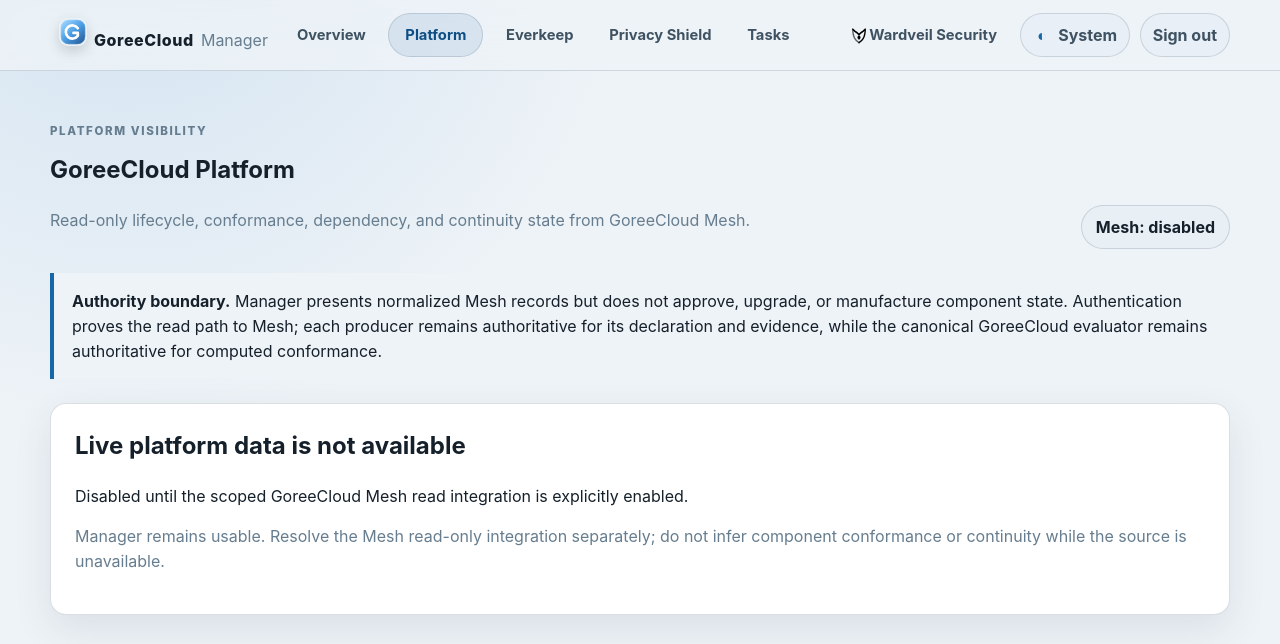
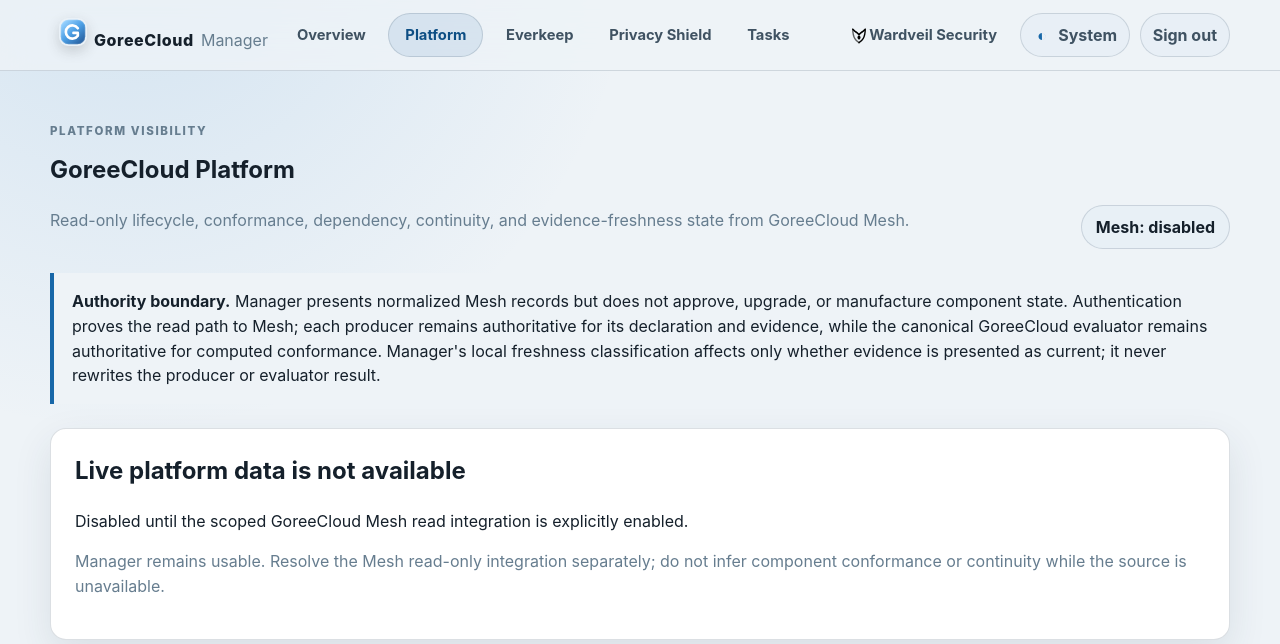
Before and after one commit to GoreeCloud/goreecloud-manager, a Django app: page /platform/ in a window 1280 px wide. Shown: the top 644 px of the page. Run offline with Django 5.2, Linux system fonts and the light colour scheme; the visitor is signed in with stand-in values (Sample User, id 1); parts of the project's set-up code (start-up, migrations or seed data) failed here and were passed over.

Commit message:
Expose stale Platform Registry evidence without upgrading truth

```diff
--- a/core/templates/core/platform.html
+++ b/core/templates/core/platform.html
@@ -13,17 +13,24 @@
     <div>
       <p class="eyebrow">Platform visibility</p>
       <h1 id="platform-title">GoreeCloud Platform</h1>
-      <p>Read-only lifecycle, conformance, dependency, and continuity state from GoreeCloud Mesh.</p>
+      <p>Read-only lifecycle, conformance, dependency, continuity, and evidence-freshness state from GoreeCloud Mesh.</p>
     </div>
     <span class="platform-state">Mesh: {{ mesh.state }}</span>
   </header>
 
   <aside class="platform-boundary">
     <strong>Authority boundary.</strong>
-    Manager presents normalized Mesh records but does not approve, upgrade, or manufacture component state. Authentication proves the read path to Mesh; each producer remains authoritative for its declaration and evidence, while the canonical GoreeCloud evaluator remains authoritative for computed conformance.
+    Manager presents normalized Mesh records but does not approve, upgrade, or manufacture component state. Authentication proves the read path to Mesh; each producer remains authoritative for its declaration and evidence, while the canonical GoreeCloud evaluator remains authoritative for computed conformance. Manager's local freshness classification affects only whether evidence is presented as current; it never rewrites the producer or evaluator result.
   </aside>
 
-  {% if mesh.state == "healthy" %}
+  {% if mesh.state == "degraded" %}
+    <aside class="platform-boundary" role="status">
+      <strong>Stale platform evidence.</strong>
+      {{ mesh.detail }} Refresh or republish the affected producer records before treating favorable state as current operational evidence.
+    </aside>
+  {% endif %}
+
+  {% if mesh.state == "healthy" or mesh.state == "degraded" %}
     <section class="platform-summary" aria-label="Platform summary">
       <div class="platform-summary-card">
         <strong>{{ mesh.records|length }}</strong>
@@ -31,15 +38,19 @@
       </div>
       <div class="platform-summary-card">
         <strong>{{ mesh.conformant_count }}</strong>
-        <span>canonical-evaluator conformant</span>
+        <span>fresh canonical-evaluator conformant</span>
       </div>
       <div class="platform-summary-card">
         <strong>{{ mesh.stable_eligible_count }}</strong>
-        <span>canonical-evaluator Stable eligible</span>
+        <span>fresh Stable eligible</span>
       </div>
       <div class="platform-summary-card">
         <strong>{{ mesh.verified_restore_count }}</strong>
-        <span>verified restore evidence</span>
+        <span>fresh verified restore evidence</span>
+      </div>
+      <div class="platform-summary-card">
+        <strong>{{ mesh.stale_count }}</strong>
+        <span>stale records</span>
       </div>
     </section>
 
@@ -57,12 +68,17 @@
               <h2 id="component-{{ forloop.counter }}">{{ record.product_name }}</h2>
               <p class="platform-muted"><code>{{ record.component_id }}</code> · {{ record.repository }} · source <code>{{ record.source_revision|slice:":12" }}…</code></p>
             </div>
-            <div class="platform-badge-row" aria-label="Lifecycle and canonical conformance">
+            <div class="platform-badge-row" aria-label="Lifecycle, canonical conformance, and evidence freshness">
               <span class="platform-badge">{{ record.lifecycle }}</span>
               <span class="platform-badge">{{ record.computed_result }}</span>
               <span class="platform-badge">Stable: {{ record.stable_eligible|yesno:"eligible,not eligible" }}</span>
+              <span class="platform-badge">Evidence: {{ record.freshness_state }}</span>
             </div>
           </header>
+
+          {% if not record.is_fresh %}
+            <p class="platform-note"><strong>Historical producer state.</strong> This record exceeds Manager's configured Platform Registry freshness window. The producer and canonical-evaluator values below are preserved for inspection, but Manager does not count favorable conformance, Stable eligibility, or verified-restore state from this record as current.</p>
+          {% endif %}
 
           <dl class="platform-facts">
             <div class="platform-fact">
@@ -87,7 +103,11 @@
             </div>
             <div class="platform-fact">
               <dt>Observed</dt>
-              <dd>{{ record.observed_at|date:"M j, Y g:i A T" }}</dd>
+              <dd>{{ record.observed_at|date:"M j, Y g:i A T" }}<br><span class="platform-muted">{{ record.observed_at|timesince }} ago</span></dd>
+            </div>
+            <div class="platform-fact">
+              <dt>Freshness</dt>
+              <dd>{{ record.freshness_state }}</dd>
             </div>
           </dl>
 
@@ -111,7 +131,7 @@
             </div>
             <div class="platform-fact">
               <dt>Evaluated</dt>
-              <dd>{{ record.evaluated_at|date:"M j, Y g:i A T" }}</dd>
+              <dd>{{ record.evaluated_at|date:"M j, Y g:i A T" }}<br><span class="platform-muted">{{ record.evaluated_at|timesince }} ago</span></dd>
             </div>
           </dl>
 
@@ -166,6 +186,9 @@
           {% if record.backup_status == "verified" and not record.continuity_verified %}
             <p class="platform-note"><strong>Backup is not restore proof.</strong> This record does not carry a verified restore timestamp, so Manager does not present it as currently restorable.</p>
           {% endif %}
+          {% if record.continuity_verified and not record.is_fresh %}
+            <p class="platform-note"><strong>Restore evidence is stale.</strong> The historical record contains a verified restore timestamp, but Manager excludes it from the current verified-restore summary until fresh producer evidence is published.</p>
+          {% endif %}
 
           <h3>Conformance gaps</h3>
           {% if record.missing_mandatory_evidence %}
```
